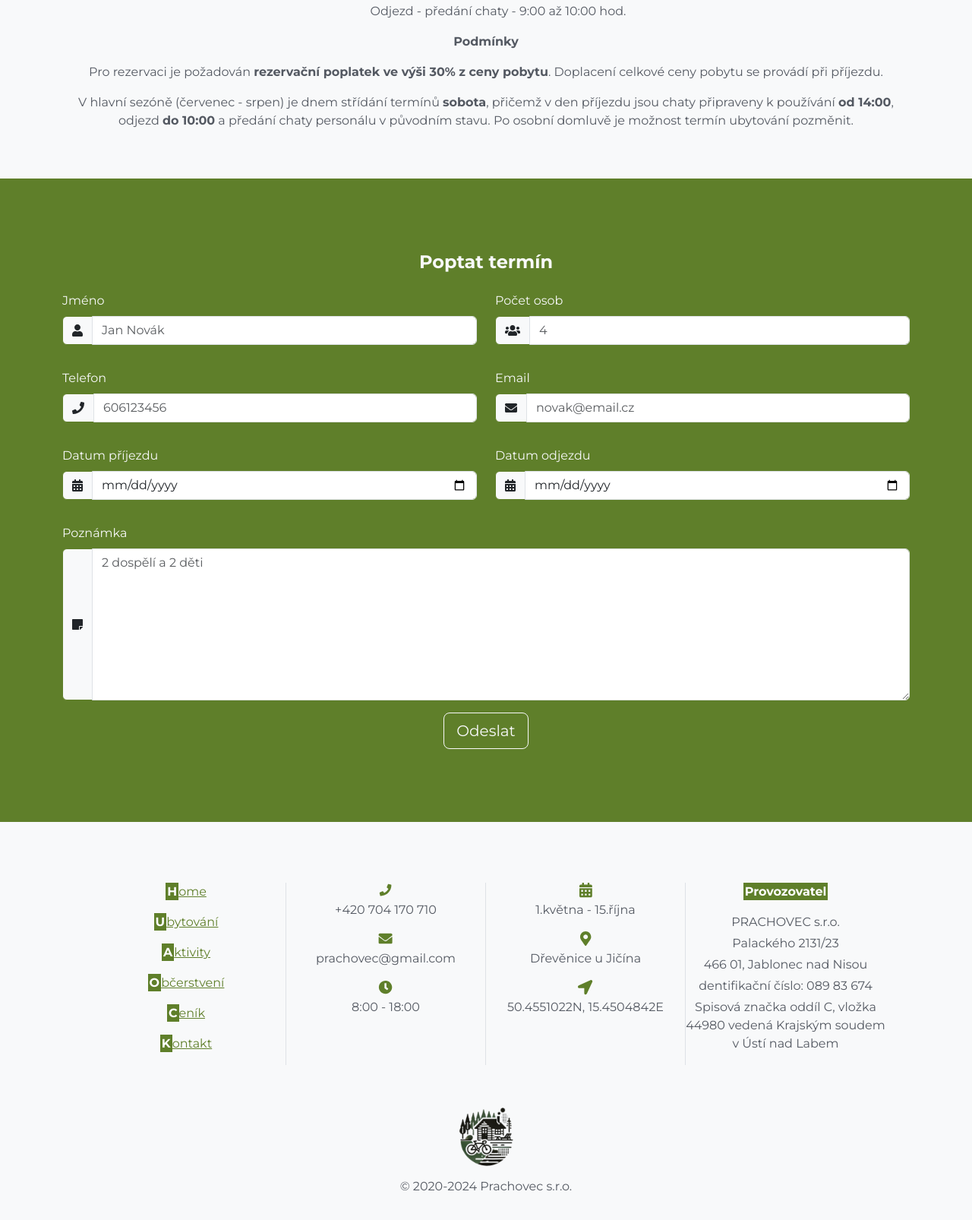
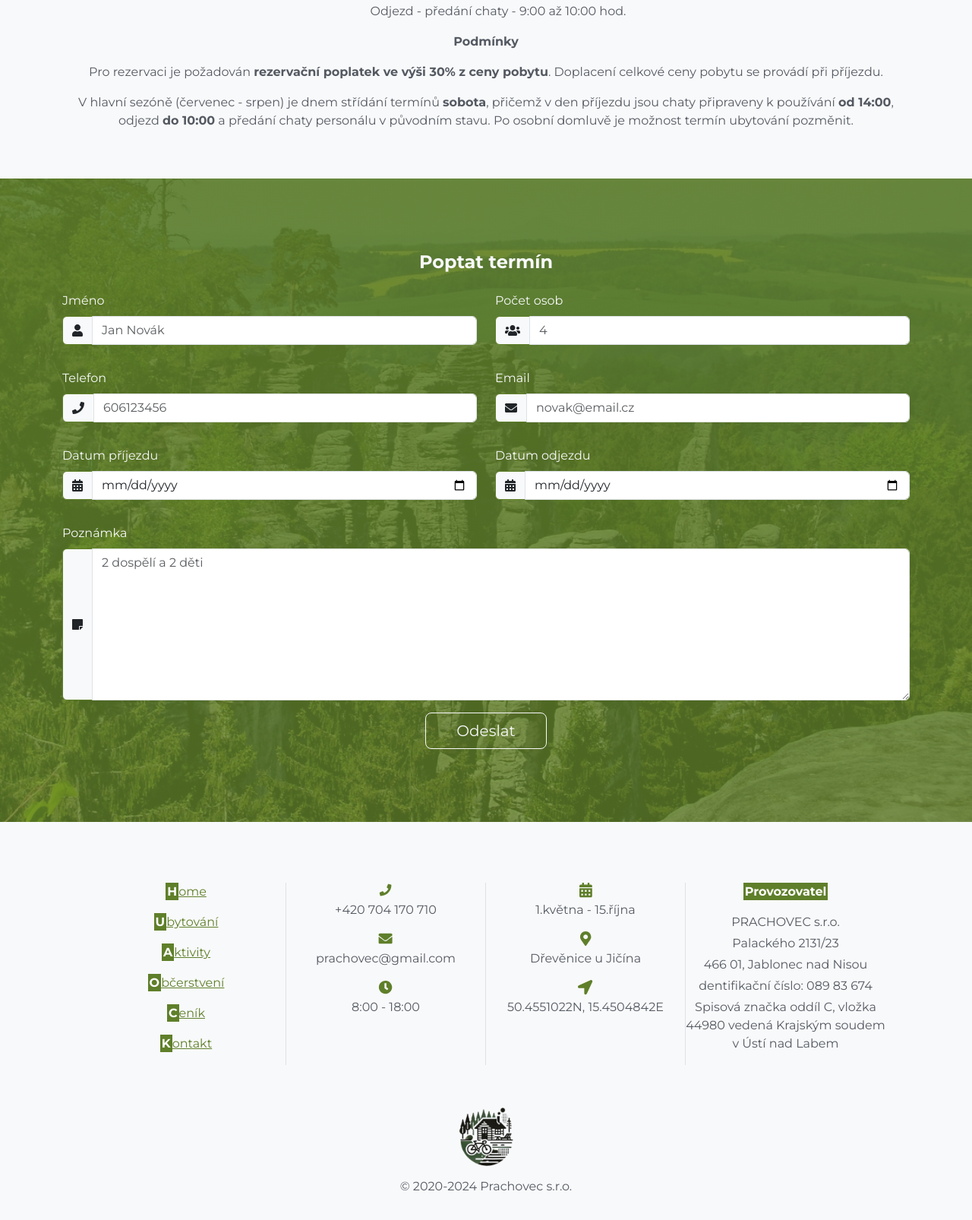
Before and after one commit to syny-o/prachovec, a Django app: page /ubytovani in a window 1280 px wide. Shown: the part 2160-3766 px from the top of the page at 76% size. Run offline with Django 5.2, Linux system fonts and the light colour scheme; parts of the project's set-up code (start-up, migrations or seed data) failed here and were passed over; some libraries are stand-ins or nearby versions.

Commit message:
btn + contact form update

```diff
--- a/prachovec/static/css/style.css
+++ b/prachovec/static/css/style.css
@@ -74,6 +74,14 @@ h2 {
   letter-spacing: normal;
   /* text-transform: uppercase; */
   text-align: center;
+}
+
+.btn {
+  min-width: 160px !important;
+}
+
+.btn svg {
+  margin-right: 5px !important;
 }
 
 .btn-primary {
@@ -209,6 +217,13 @@ h2 {
       rgba(255, 255, 255)
     ),
     url(../img/banner3.jpg) center no-repeat;
+  background-size: cover;
+}
+
+#contact-form {
+  background: linear-gradient(rgba(95, 127, 42, 0.9), rgba(95, 127, 42, 0.8)),
+    url(../img/prachovskeskaly.jpg) no-repeat 75% 75%;
+  /* background: rgba(64, 212, 38, 0.8), url(../img/banner3.jpg) center no-repeat; */
   background-size: cover;
 }
 
```
